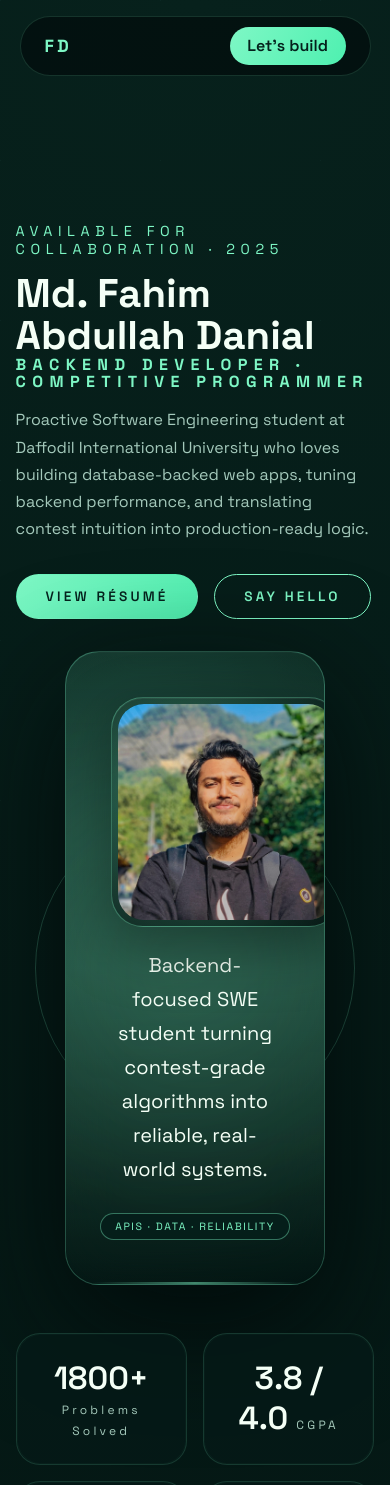
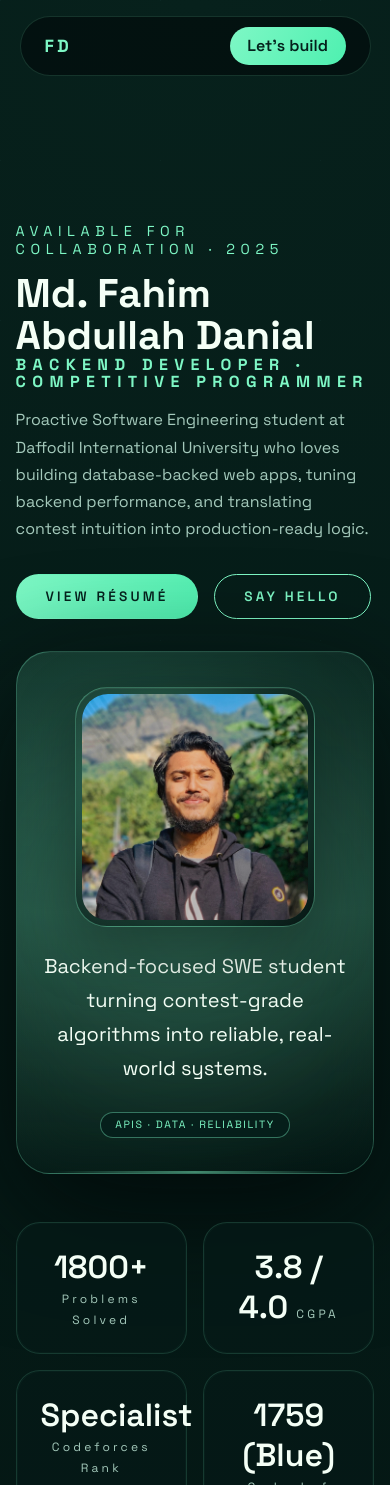
Before and after one commit to fahim-danial/Portfolio, a React (Vite) app: page / in a window 390 px wide. Shown: the top 1485 px of the page. Built offline with nearby package versions, Linux system fonts and the light colour scheme; a web font is replaced by a local one.

Commit message:
Fix mobile hero portrait clipping

```diff
--- a/src/styles/index.css
+++ b/src/styles/index.css
@@ -391,12 +391,12 @@ main {
   .hero-photo-frame:hover .hero-photo-img {
     transform: scale(1.12);
   }
-}
 
-.hero-photo-frame:hover {
-  border-color: rgba(126, 247, 197, 0.55);
-  box-shadow: inset 0 1px 0 rgba(255, 255, 255, 0.06), 0 26px 80px rgba(0, 0, 0, 0.42);
-  transform: translateZ(0) scale(1.07);
+  .hero-photo-frame:hover {
+    border-color: rgba(126, 247, 197, 0.55);
+    box-shadow: inset 0 1px 0 rgba(255, 255, 255, 0.06), 0 26px 80px rgba(0, 0, 0, 0.42);
+    transform: translateZ(0) scale(1.07);
+  }
 }
 
 @media (prefers-reduced-motion: reduce) {
@@ -754,6 +754,16 @@ main {
     --blur: 18px;
   }
 
+  .hero-core {
+    width: min(92vw, 360px);
+    padding: 2.2rem 1.6rem;
+  }
+
+  .hero-photo-frame {
+    width: min(240px, 70vw);
+    height: min(240px, 70vw);
+  }
+
   .floating-nav {
     top: 1rem;
   }
```
